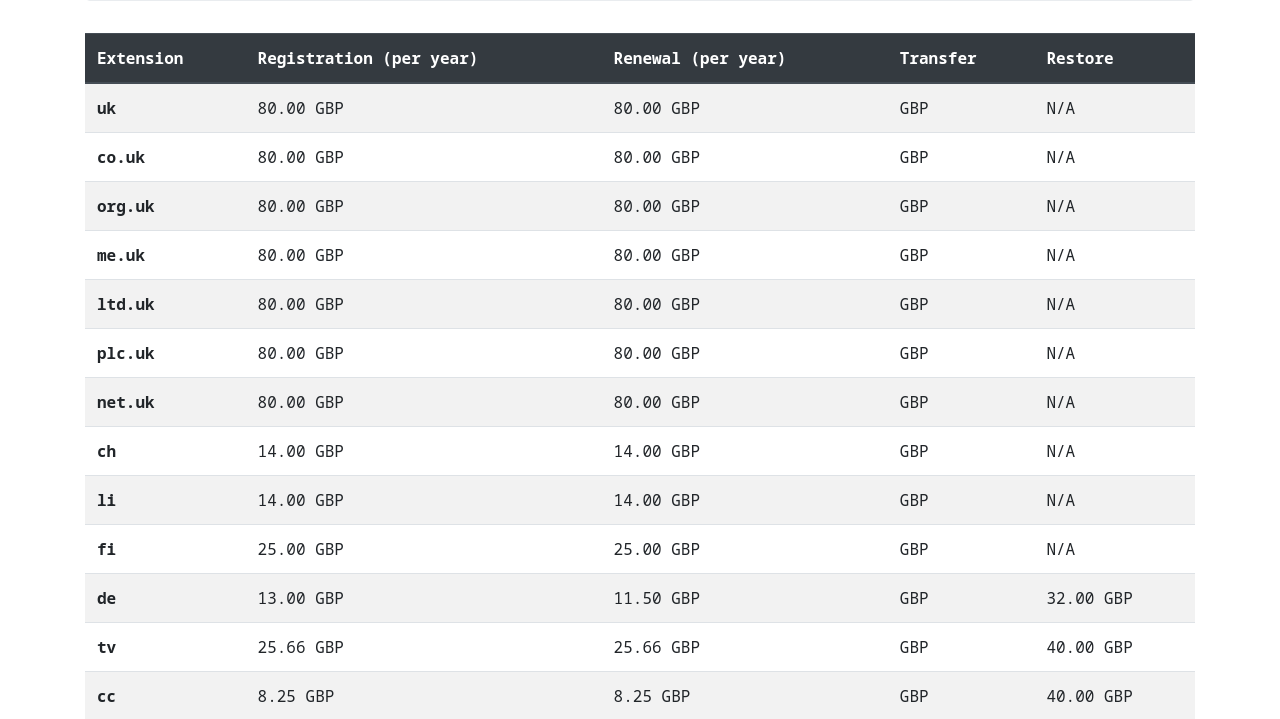
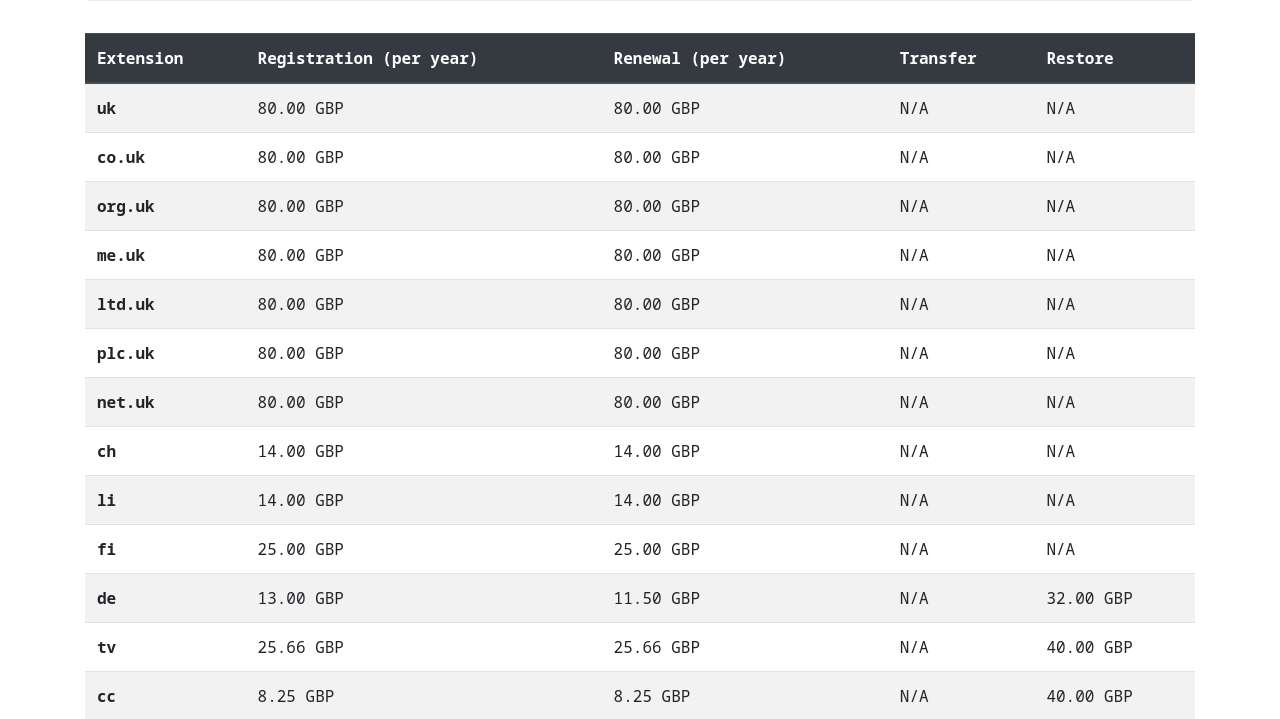
Before and after one commit to AS207960/domains, a Django app: page /prices/ in a window 1280 px wide. Shown: the part 355-1074 px from the top of the page. Run offline with Django 3.2, Linux system fonts and the light colour scheme; parts of the project's set-up code (start-up, migrations or seed data) failed here and were passed over; some libraries are stand-ins or nearby versions.

Commit message:
fix transfer pricing display

```diff
--- a/domains/templates/domains/domain_prices.html
+++ b/domains/templates/domains/domain_prices.html
@@ -26,7 +26,7 @@
                             <th scope="row">{{ domain.zone }}</th>
                             <td>{{ domain.registration|floatformat:2|intcomma }} GBP</td>
                             <td>{{ domain.renewal|floatformat:2|intcomma }} GBP</td>
-                            <td>{{ domain.transfer|floatformat:2|intcomma }} GBP</td>
+                            <td>{% if domain.transfer %}{{ domain.transfer|floatformat:2|intcomma }} GBP{% else %}N/A{% endif %}</td>
                             <td>{% if domain.restore %}{{ domain.restore|floatformat:2|intcomma }} GBP{% else %}N/A{% endif %}</td>
                         </tr>
                     {% endfor %}
--- a/domains/views/domain.py
+++ b/domains/views/domain.py
@@ -19,6 +19,7 @@ def domain_prices(request):
         "registration": decimal.Decimal(z[1].pricing.registration("")) / decimal.Decimal(100),
         "renewal": decimal.Decimal(z[1].pricing.renewal("")) / decimal.Decimal(100),
         "restore": decimal.Decimal(z[1].pricing.restore("")) / decimal.Decimal(100),
+        "transfer": decimal.Decimal(z[1].pricing.transfer("")) / decimal.Decimal(100),
     }, zone_info.ZONES))
 
     return render(request, "domains/domain_prices.html", {
```
